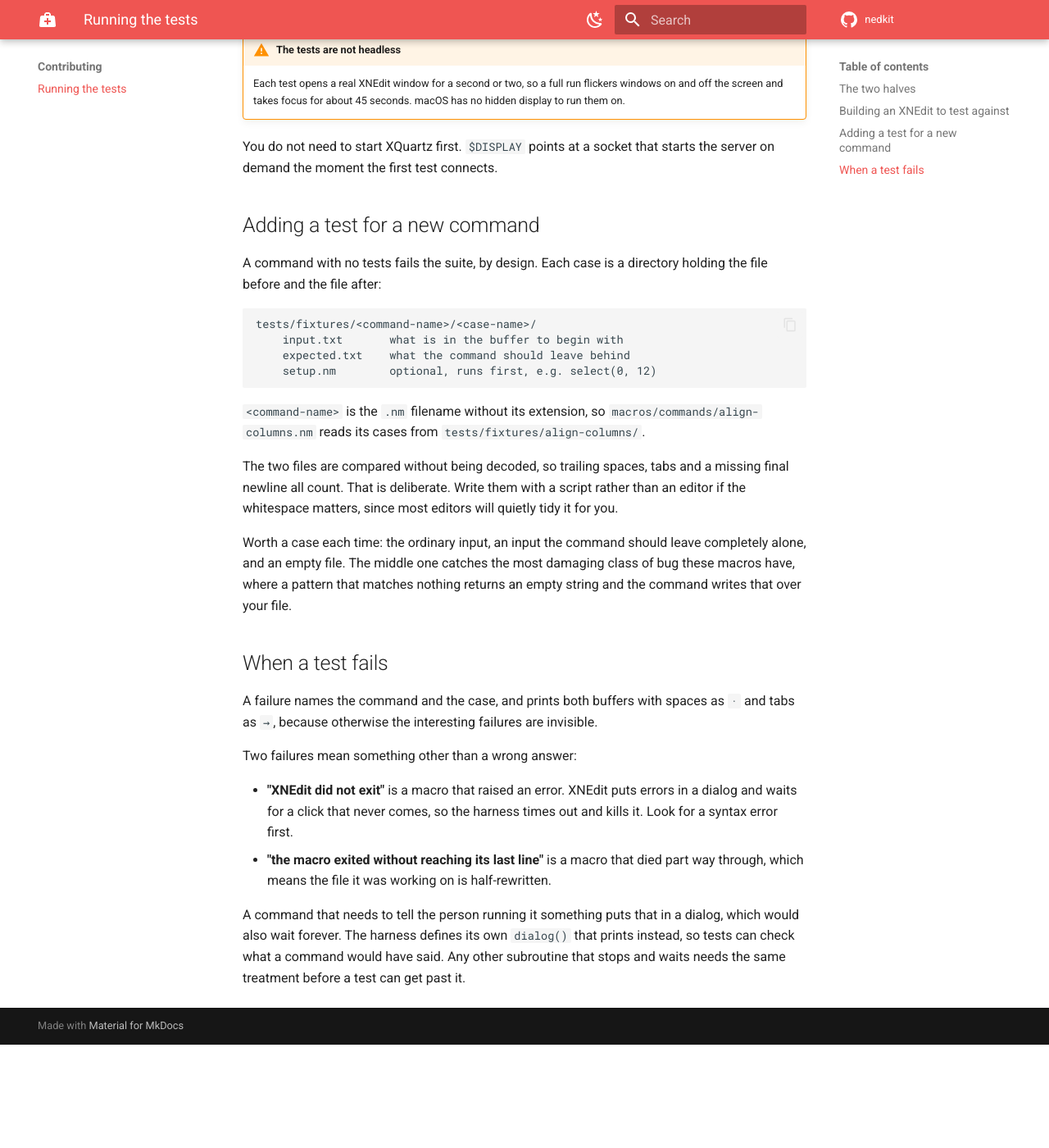
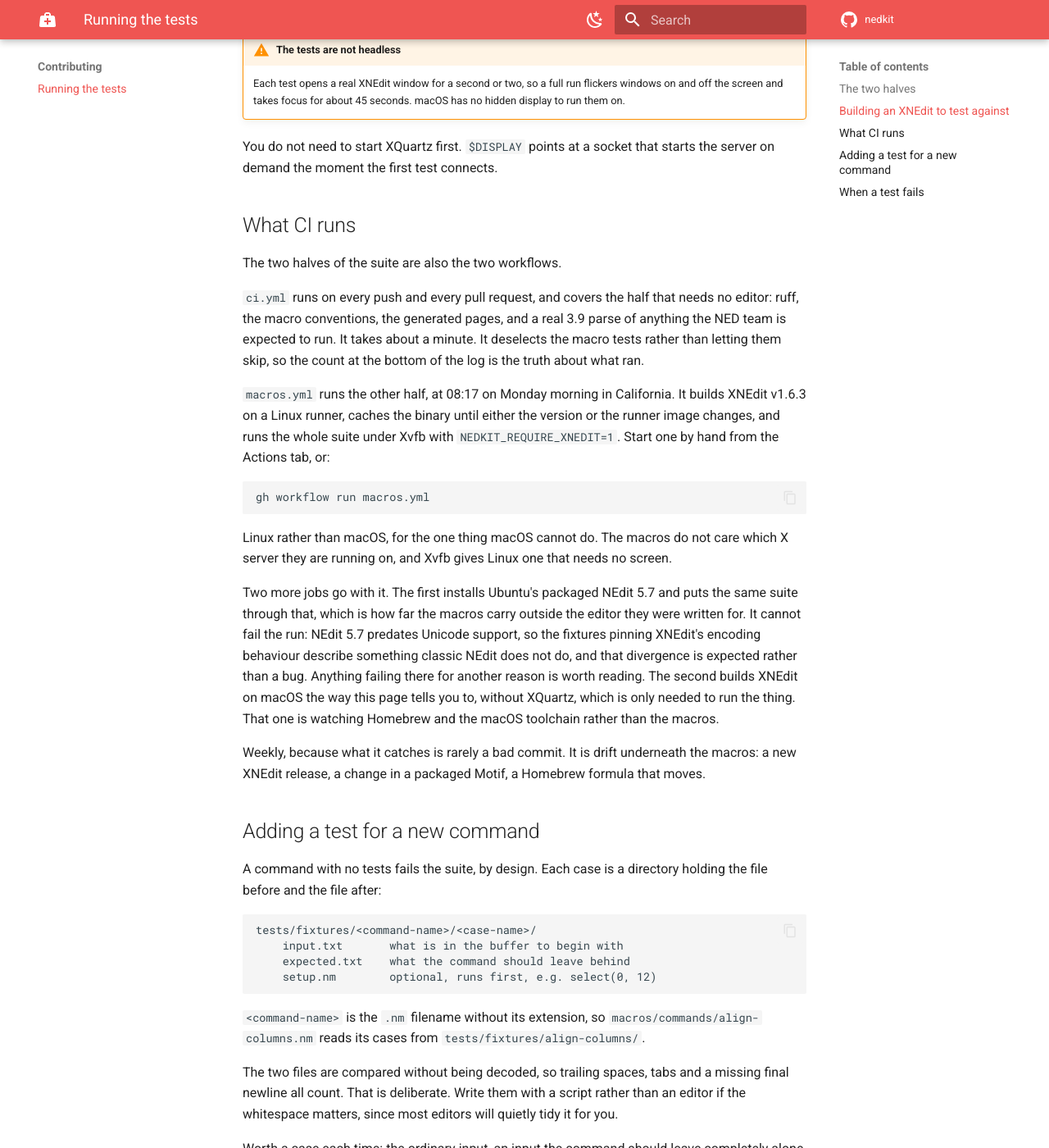
Before and after one commit to sidereal-software/nedkit, an MkDocs documentation site: the page built from docs/testing.md, in a window 1280 px wide and 1400 px high, scrolled down 1288 px. Shown: the whole window at 82% size. Built offline with MkDocs 1.6.1 and Material for MkDocs 9.7.7, drawn with Linux system fonts in a browser that asks for light colours; comment, search, counter and statistics services are not loaded; before the commit the page ends 2562 px from its top, so only the background shows below that.

Commit message:
ci: run lint and the static tests on push, the editor tests weekly
Two workflows, split where the suite splits.

ci.yml is the half that needs no editor: uv lock --check, ruff, actionlint,
and pytest -m "not xnedit". It runs on every push and pull request and takes
about a minute.

macros.yml drives real editors, so it runs weekly instead, at 08:17 Monday
morning California time. Nothing it catches depends on a commit landing; what
it watches for is drift underneath the macros. It builds XNEdit v1.6.3 on a
Linux runner, caches the binary, and runs the whole suite under Xvfb with
NEDKIT_REQUIRE_XNEDIT=1, so a run that finds no editor fails rather than
skipping. Linux because Xvfb is the only way to run these headless; macOS can
only open real windows.

Two more jobs go with it: Ubuntu's packaged NEdit 5.7 through the same suite,
non-blocking because 5.7 predates Unicode and the encoding fixtures pin
behaviour it does not have, and a macOS build of XNEdit checking the recipe
docs/testing.md hands the team still works.

````diff
--- a/docs/testing.md
+++ b/docs/testing.md
@@ -62,6 +62,43 @@ something. If `xnedit` is already on your `$PATH`, `NEDKIT_XNEDIT` is optional.
 You do not need to start XQuartz first. `$DISPLAY` points at a socket that
 starts the server on demand the moment the first test connects.
 
+## What CI runs
+
+The two halves of the suite are also the two workflows.
+
+`ci.yml` runs on every push and every pull request, and covers the half that
+needs no editor: ruff, the macro conventions, the generated pages, and a real
+3.9 parse of anything the NED team is expected to run. It takes about a minute.
+It deselects the macro tests rather than letting them skip, so the count at the
+bottom of the log is the truth about what ran.
+
+`macros.yml` runs the other half, at 08:17 on Monday morning in California. It
+builds XNEdit v1.6.3 on a Linux runner, caches the binary until either the
+version or the runner image changes, and runs the whole suite under Xvfb with
+`NEDKIT_REQUIRE_XNEDIT=1`. Start one by hand from the Actions tab, or:
+
+```sh
+gh workflow run macros.yml
+```
+
+Linux rather than macOS, for the one thing macOS cannot do. The macros do not
+care which X server they are running on, and Xvfb gives Linux one that needs no
+screen.
+
+Two more jobs go with it. The first installs Ubuntu's packaged NEdit 5.7 and
+puts the same suite through that, which is how far the macros carry outside the
+editor they were written for. It cannot fail the run: NEdit 5.7 predates
+Unicode support, so the fixtures pinning XNEdit's encoding behaviour describe
+something classic NEdit does not do, and that divergence is expected rather
+than a bug. Anything failing there for another reason is worth reading. The
+second builds XNEdit on macOS the way this page tells you to, without XQuartz,
+which is only needed to run the thing. That one is watching Homebrew and the
+macOS toolchain rather than the macros.
+
+Weekly, because what it catches is rarely a bad commit. It is drift underneath
+the macros: a new XNEdit release, a change in a packaged Motif, a Homebrew
+formula that moves.
+
 ## Adding a test for a new command
 
 A command with no tests fails the suite, by design. Each case is a directory
````
Also changed, not shown: 2 other files.
